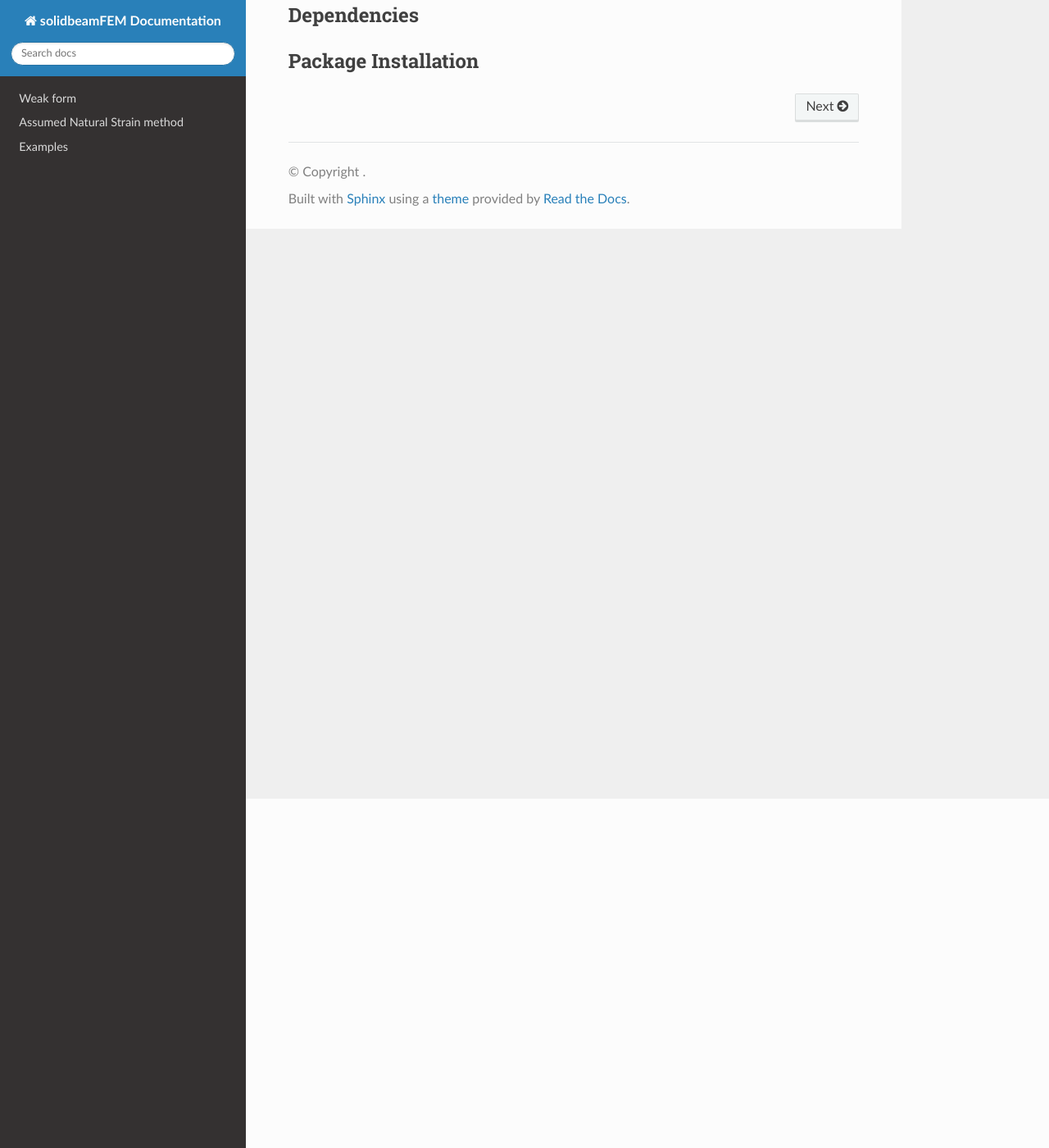
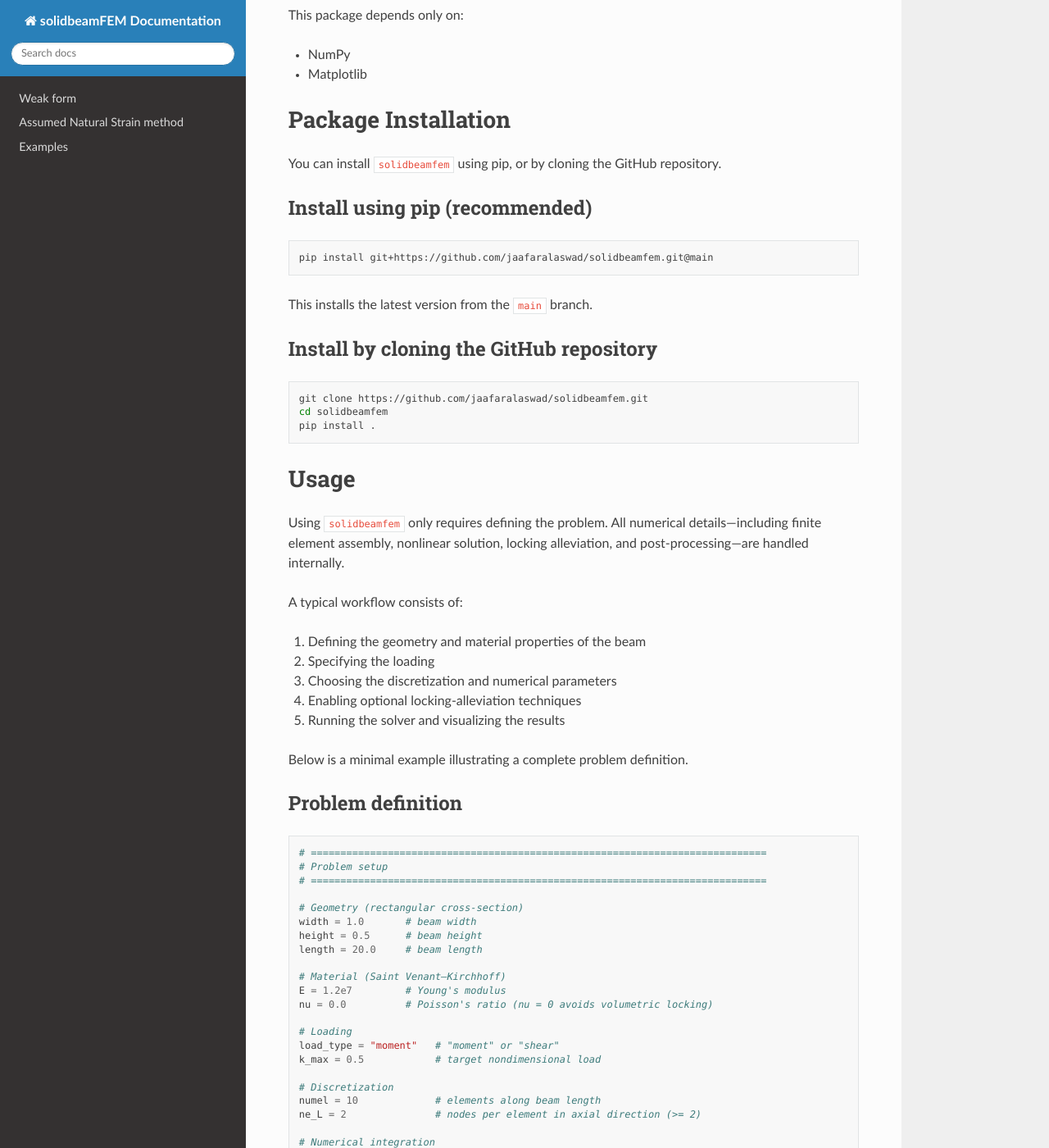
Before and after one commit to jaafaralaswad/solidbeamfem, a Sphinx documentation site: the page built from docs/source/index.rst, in a window 1280 px wide and 1400 px high, scrolled down 426 px. Shown: the whole window at 82% size. Built offline with Sphinx 7.4.7 and the Read the Docs theme 3.1.0, drawn with Linux system fonts in a browser that asks for light colours; some of the changed text lies outside the part shown.

Commit message:
Update index.rst

```diff
--- a/docs/source/index.rst
+++ b/docs/source/index.rst
@@ -16,16 +16,119 @@
    examples
 
 
+Dependencies
+============
 
-Usage
------
+This package depends only on:
+
+- NumPy
+- Matplotlib
+
+
+Package Installation
+====================
+
+You can install ``solidbeamfem`` using pip, or by cloning the GitHub repository.
+
+Install using pip (recommended)
+-------------------------------
+
+.. code-block:: bash
+
+   pip install git+https://github.com/jaafaralaswad/solidbeamfem.git@main
+
+This installs the latest version from the ``main`` branch.
+
+Install by cloning the GitHub repository
+---------------------------------------
+
+.. code-block:: bash
+
+   git clone https://github.com/jaafaralaswad/solidbeamfem.git
+   cd solidbeamfem
+   pip install .
 
 
 
-Dependencies
-------------
+Usage
+=====
 
+Using ``solidbeamfem`` only requires defining the problem.
+All numerical details—including finite element assembly, nonlinear solution,
+locking alleviation, and post-processing—are handled internally.
 
+A typical workflow consists of:
 
-Package Installation
---------------------
+1. Defining the geometry and material properties of the beam
+2. Specifying the loading
+3. Choosing the discretization and numerical parameters
+4. Enabling optional locking-alleviation techniques
+5. Running the solver and visualizing the results
+
+Below is a minimal example illustrating a complete problem definition.
+
+Problem definition
+------------------
+
+.. code-block:: python
+
+   # =============================================================================
+   # Problem setup
+   # =============================================================================
+
+   # Geometry (rectangular cross-section)
+   width = 1.0       # beam width
+   height = 0.5      # beam height
+   length = 20.0     # beam length
+
+   # Material (Saint Venant–Kirchhoff)
+   E = 1.2e7         # Young's modulus
+   nu = 0.0          # Poisson's ratio (nu = 0 avoids volumetric locking)
+
+   # Loading
+   load_type = "moment"   # "moment" or "shear"
+   k_max = 0.5            # target nondimensional load
+
+   # Discretization
+   numel = 10             # elements along beam length
+   ne_L = 2               # nodes per element in axial direction (>= 2)
+
+   # Numerical integration
+   ngp_c = 2              # Gauss points per cross-sectional direction
+   ngp_l = ne_L           # Gauss points along beam length (<= 10)
+
+   # Locking alleviation (Assumed Natural Strain)
+   ANS_membrane = True    # membrane locking
+   ANS_shear = True       # transverse shear locking
+   ANS_curvature = True  # curvature–thickness locking
+
+   # Incremental-iterative solver
+   n_load_steps = 10      # load increments
+   max_iterations = 20   # Newton–Raphson iterations per step
+   tolerance = 1e-15     # convergence tolerance on energy norm
+
+   # Visualization
+   visualize_reference = True   # visualize reference configuration
+   visualize_final = True       # visualize final configuration
+   plot_displacement = True     # plot normalized tip displacement
+
+Running the solver
+------------------
+
+Once the problem is defined, the solver can be executed directly.
+
+.. code-block:: python
+
+   import solidbeamfem
+
+   solidbeamfem.main()
+
+This will:
+
+- Generate the finite element mesh
+- Assemble and solve the nonlinear equilibrium equations
+- Apply Assumed Natural Strain (ANS) corrections if enabled
+- Produce the requested visualizations and plots
+
+More advanced modifications—such as changing constitutive models or boundary conditions—require manual changes to the corresponding
+implementation files within the package.
```
